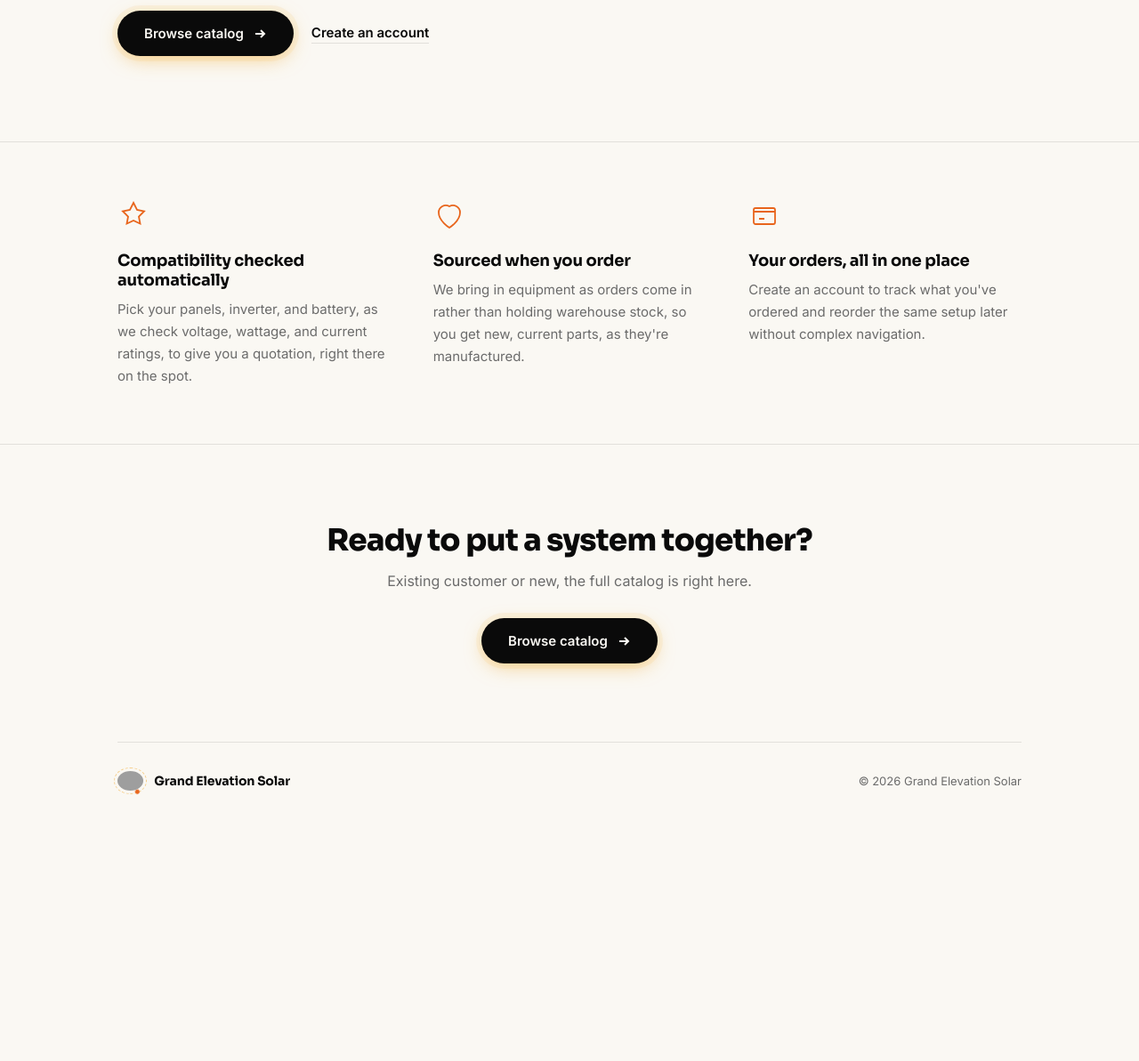
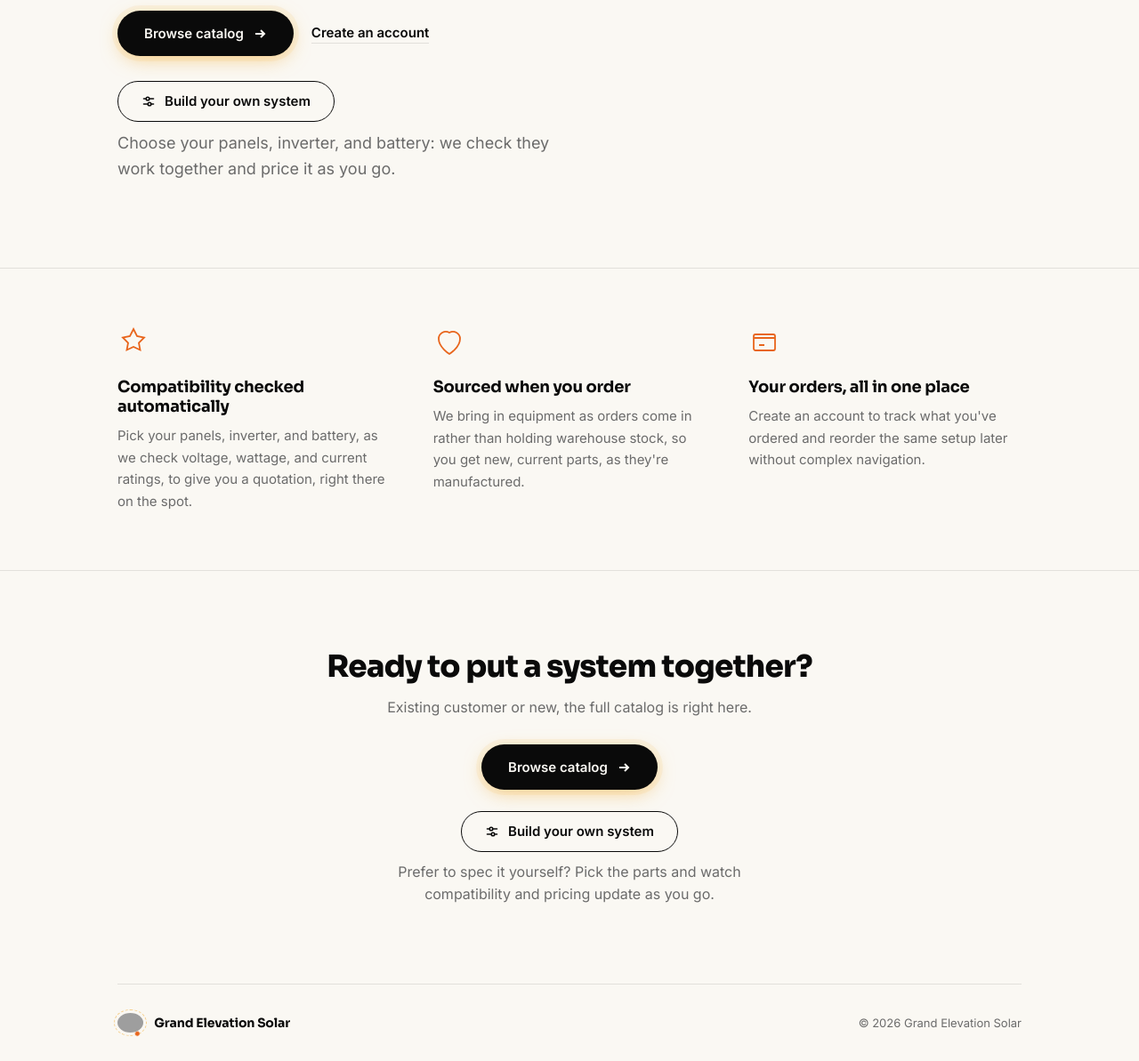
Before and after one commit to fw7th/grandelevation, a FastAPI app: page / in a window 1280 px wide. Shown: the part 555-1748 px from the top of the page at 89% size. Before the commit the page ends 1449 px from the top, so only its background shows below. Run offline with FastAPI, Linux system fonts and the light colour scheme; some libraries are stand-ins or nearby versions; grey boxes are pictures that could not be loaded.

Commit message:
feat: add tawk.to and build button to index

```diff
--- a/app/static/index.html
+++ b/app/static/index.html
@@ -72,6 +72,63 @@
     max-width: 1080px;
     margin: 0 auto;
     padding: 0 32px;
+  }
+
+  /* ---------- BUILD-YOUR-OWN CTA ---------- */
+  .hero-build {
+    margin-top: 28px;
+  }
+
+  .btn-build {
+    display: inline-flex;
+    align-items: center;
+    gap: 10px;
+    border: 1.5px solid var(--ink);
+    border-radius: 999px;
+    padding: 13px 26px;
+    font-size: 15px;
+    font-weight: 600;
+    line-height: 1.2;
+    color: var(--ink);
+    background: transparent;
+    transition: background 0.15s ease, color 0.15s ease, transform 0.15s ease;
+    -webkit-tap-highlight-color: transparent;
+  }
+
+  .btn-build:hover {
+    background: var(--ink);
+    color: var(--bg);
+  }
+
+  .btn-build:active {
+    transform: scale(0.97);
+  }
+
+  .btn-build svg {
+    width: 16px;
+    height: 16px;
+    flex-shrink: 0;
+  }
+
+  .build-note {
+    margin-top: 10px;
+    font-size: 13.5px;
+    line-height: 1.55;
+    color: var(--gray-mid);
+  }
+
+  .hero .build-note {
+    max-width: 520px;
+    margin-bottom: 0;
+  }
+
+  .closing-build {
+    margin-top: 24px;
+  }
+
+  .closing .build-note {
+    max-width: 460px;
+    margin: 10px auto 0;
   }
 
   /* ---------- NAV ---------- */
@@ -159,7 +216,7 @@
     color: var(--bg);
   }
 
-  .nav-cta:focus-visible, .btn-primary:focus-visible, .btn-secondary:focus-visible, .theme-toggle:focus-visible {
+  .nav-cta:focus-visible, .btn-primary:focus-visible, .btn-build:focus-visible, .btn-secondary:focus-visible, .theme-toggle:focus-visible {
     outline: 3px solid var(--gold);
     outline-offset: 2px;
   }
@@ -532,6 +589,11 @@
   .btn-secondary {
     text-align: center;
   }
+
+  .btn-build {
+    justify-content: center;
+    width: 100%;
+  }
 }
 
   @media (prefers-reduced-motion: reduce) {
@@ -540,6 +602,21 @@
 </style>
 <base>
 </head>
+
+<!--Start of Tawk.to Script-->
+<script type="text/javascript">
+var Tawk_API=Tawk_API||{}, Tawk_LoadStart=new Date();
+(function(){
+var s1=document.createElement("script"),s0=document.getElementsByTagName("script")[0];
+s1.async=true;
+s1.src='https://embed.tawk.to/6ade10bc6f93a93471c5a5f4/default';
+s1.charset='UTF-8';
+s1.setAttribute('crossorigin','*');
+s0.parentNode.insertBefore(s1,s0);
+})();
+</script>
+<!--End of Tawk.to Script-->
+
 <body>
 
 <div class="wrap">
@@ -601,6 +678,20 @@
         </a>
         <a href="/signup" class="btn-secondary">Create an account</a>
       </div>
+      <div class="hero-build">
+        <a href="/build" class="btn-build">
+          <svg viewBox="0 0 16 16" fill="none" stroke="currentColor" stroke-width="1.6" stroke-linecap="round" aria-hidden="true">
+            <line x1="2.5" y1="5" x2="4.4" y2="5"/>
+            <line x1="9.6" y1="5" x2="13.5" y2="5"/>
+            <circle cx="7" cy="5" r="1.8"/>
+            <line x1="2.5" y1="11" x2="6.4" y2="11"/>
+            <line x1="11.6" y1="11" x2="13.5" y2="11"/>
+            <circle cx="9" cy="11" r="1.8"/>
+          </svg>
+          Build your own system
+        </a>
+        <p class="build-note">Choose your panels, inverter, and battery: we check they work together and price it as you go.</p>
+      </div>
     </div>
   </div>
 </section>
@@ -644,6 +735,20 @@
         Browse catalog
         <svg viewBox="0 0 16 16" fill="none" stroke="currentColor" stroke-width="2"><path d="M3 8h10M9 4l4 4-4 4"/></svg>
       </a>
+    </div>
+    <div class="closing-build">
+      <a href="/build" class="btn-build">
+        <svg viewBox="0 0 16 16" fill="none" stroke="currentColor" stroke-width="1.6" stroke-linecap="round" aria-hidden="true">
+          <line x1="2.5" y1="5" x2="4.4" y2="5"/>
+          <line x1="9.6" y1="5" x2="13.5" y2="5"/>
+          <circle cx="7" cy="5" r="1.8"/>
+          <line x1="2.5" y1="11" x2="6.4" y2="11"/>
+          <line x1="11.6" y1="11" x2="13.5" y2="11"/>
+          <circle cx="9" cy="11" r="1.8"/>
+        </svg>
+        Build your own system
+      </a>
+      <p class="build-note">Prefer to spec it yourself? Pick the parts and watch compatibility and pricing update as you go.</p>
     </div>
   </div>
 </section>
--- a/app/templates/build.html
+++ b/app/templates/build.html
@@ -600,7 +600,7 @@
       </div>
       <div class="budget-field">
         <label>Maximum (₦)</label>
-        <input type="text" inputmode="numeric" id="budgetMax" placeholder="500,000" value="500,000">
+        <input type="text" inputmode="numeric" id="budgetMax" placeholder="5,000,000" value="5,000,000">
       </div>
       <div class="budget-field">
         <label>Currency</label>
```
Also changed, not shown: app/templates/base.html (+15 -0 lines).
